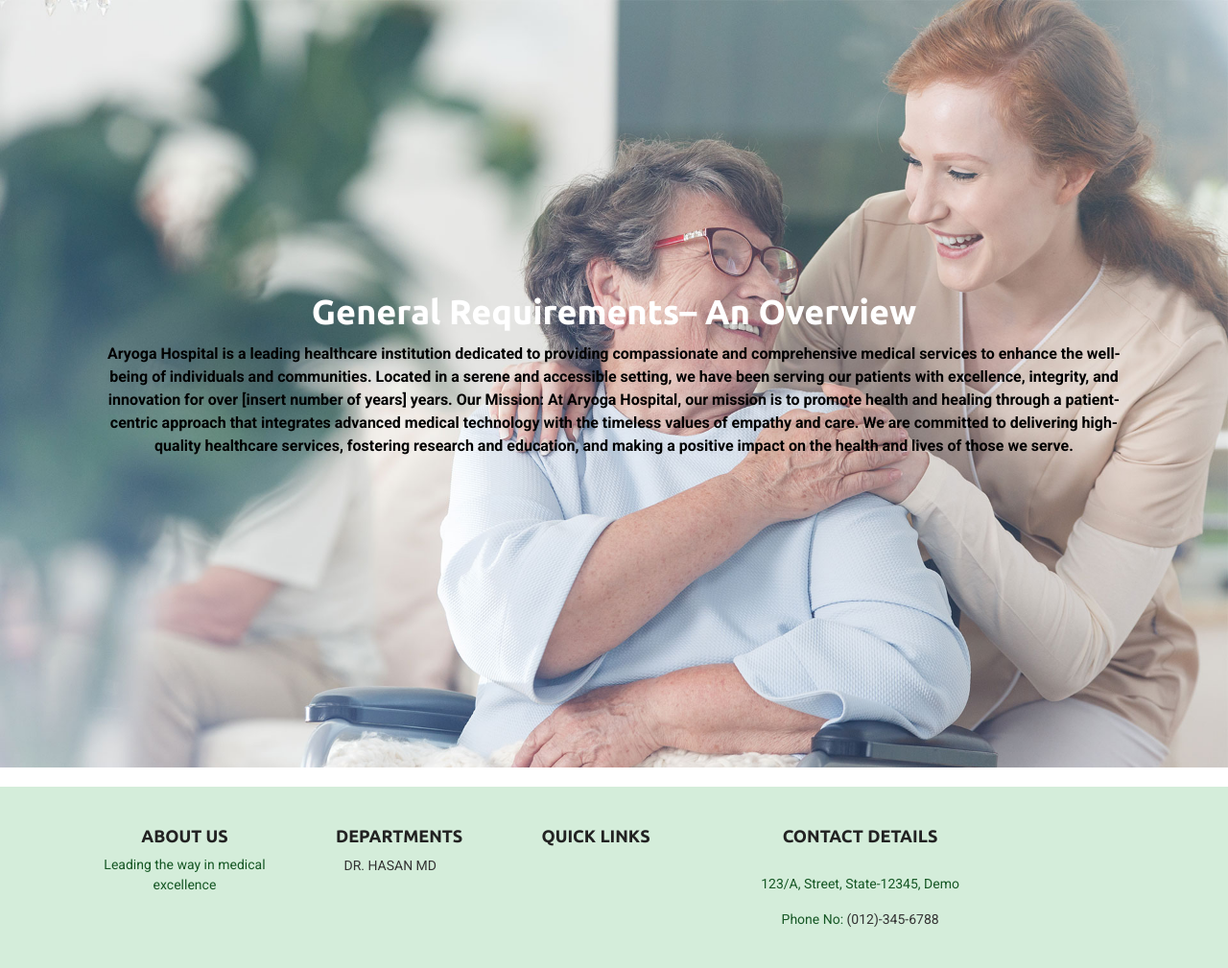
After one commit to sahan-chamod/PHP-Hospital-Management-System, a PHP site: page /aboutus.php in a window 1280 px wide. The commit adds this page. Shown: the whole page at 96% size. Run offline with PHP 8.4, Linux system fonts and the light colour scheme.

Commit message:
about US page and Services page

```diff
--- /dev/null
+++ b/aboutus.css
@@ -0,0 +1,73 @@
+/* Style for the container */
+.item {
+    position: relative;
+    width: 100%;
+    height: 400%; /* Adjust the height as needed */
+    background-size: cover;
+    background-repeat: no-repeat;
+    background-position: center center;
+    color: #fff;
+}
+
+/* Style for the slide-table and its contents */
+.slide-table {
+    display: table;
+    width: 100%;
+    height: 100%;
+    text-align: center;
+    color: #fff;
+}
+
+.slide-tablecell {
+    display: table-cell;
+    vertical-align: middle;
+}
+
+/* Style for the slide-text */
+.slide-text {
+    text-align: center;
+    color: #fff;
+    padding: 20px;
+}
+
+/* Style for the h2 and p elements */
+.slide-text h2 {
+    font-size: 24px;
+    margin-bottom: 10px;
+    color: #fff;
+}
+
+.slide-text p {
+    font-size: 16px;
+    margin-bottom: 20px;
+    color: black;
+    font-weight: bold;
+    text-align: center;
+}
+
+/* Style for the slide-buttons */
+.slide-buttons {
+    margin-top: 20px;
+}
+
+/* Style for the download button */
+.slide-btn {
+    display: inline-block;
+    background-color: #007bff;
+    color: #fff;
+    padding: 10px 20px;
+    text-decoration: none;
+    border-radius: 5px;
+    font-weight: bold;
+}
+
+.slide-btn:hover {
+    background-color: #0056b3;
+}
+.item{
+    background-image: url('./assets/images/background.jpg');
+  background-size: cover;  /* Optional: Adjust the size of the background image */
+
+  background-position:  center top;
+  height: 800px;
+}
--- /dev/null
+++ b/aboutus.php
@@ -0,0 +1,72 @@
+<!DOCTYPE html>
+<html lang="en">
+<head>
+    <!-- Required Meta Tags -->
+    <meta charset="UTF-8">
+    <meta name="viewport" content="width=device-width, initial-scale=1.0">
+    <meta http-equiv="X-UA-Compatible" content="ie=edge">
+
+    <!-- Page Title -->
+    <title>Hospital Management System</title>
+
+    <!-- Favicon -->
+    <link rel="shortcut icon" href="assets/images/logo/favicon.png" type="image/x-icon">
+
+    <!-- CSS Files -->
+    <link rel="stylesheet" href="assets/css/animate-3.7.0.css">
+    <link rel="stylesheet" href="assets/css/font-awesome-4.7.0.min.css">
+    <link rel="stylesheet" href="assets/css/bootstrap-4.1.3.min.css">
+    <link rel="stylesheet" href="assets/css/owl-carousel.min.css">
+    <link rel="stylesheet" href="assets/css/jquery.datetimepicker.min.css">
+    <link rel="stylesheet" href="assets/css/linearicons.css">
+    <link rel="stylesheet" href="assets/css/style.css">
+    <link rel="stylesheet" href="aboutus.css">
+
+
+</head>
+<body>
+
+<div class="item" >
+                        <div class="slide-table">
+                            <div class="slide-tablecell">
+                                <div class="container">
+                                    <div class="row">
+                                        <div class="col-md-12">
+                                            <div class="slide-text">
+                                                <h2>General Requirements– An Overview</h2>
+                                                <p>Aryoga Hospital is a leading healthcare institution dedicated to providing compassionate and comprehensive medical services to enhance the well-being of individuals and communities. Located in a serene and accessible setting, we have been serving our patients with excellence, integrity, and innovation for over [insert number of years] years.
+
+Our Mission:
+At Aryoga Hospital, our mission is to promote health and healing through a patient-centric approach that integrates advanced medical technology with the timeless values of empathy and care. We are committed to delivering high-quality healthcare services, fostering research and education, and making a positive impact on the health and lives of those we serve.</p>
+
+                                            </div>
+                                        </div>
+                                    </div>
+                                </div>
+                            </div>
+                        </div>
+                    </div>
+
+  <?php include ("./backend/admin/assets/inc/Footerhome.php");?>
+
+
+
+
+
+
+
+    <!-- Javascript -->
+    <script src="assets/js/vendor/jquery-2.2.4.min.js"></script>
+	<script src="assets/js/vendor/bootstrap-4.1.3.min.js"></script>
+    <script src="assets/js/vendor/wow.min.js"></script>
+    <script src="assets/js/vendor/owl-carousel.min.js"></script>
+    <script src="assets/js/vendor/jquery.datetimepicker.full.min.js"></script>
+    <script src="assets/js/vendor/jquery.nice-select.min.js"></script>
+    <script src="assets/js/vendor/superfish.min.js"></script>
+    <script src="assets/js/main.js"></script>
+
+
+
+
+</body>
+</html>
--- a/backend/admin/assets/inc/footerhome.php
+++ b/backend/admin/assets/inc/footerhome.php
@@ -2,7 +2,7 @@
     <div class="container">
         <div class="row">
             <div class="col-md-3">
-                <
+
             </div>
             <footer class="main-footer" style="color: #155724; background-color: #d4edda; border-color: #c3e6cb; margin-top: 20px; text-align: center;">
     <div class="container">
```
Also changed, not shown: Service.php (added, +69 -0 lines), index.php (+60 -2 lines), services.css (added, +42 -0 lines), assets/images/bg2.jpg (added).
